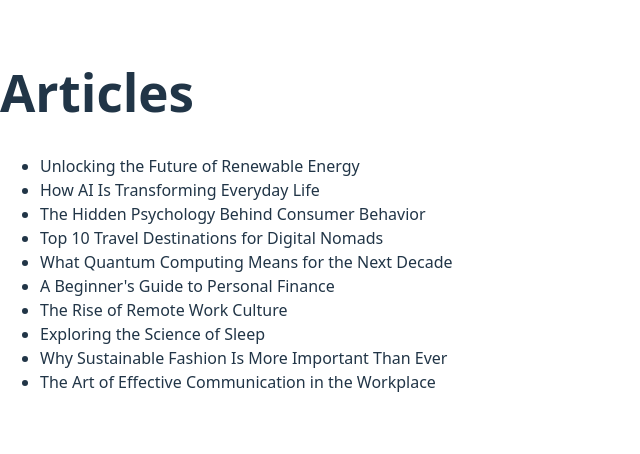
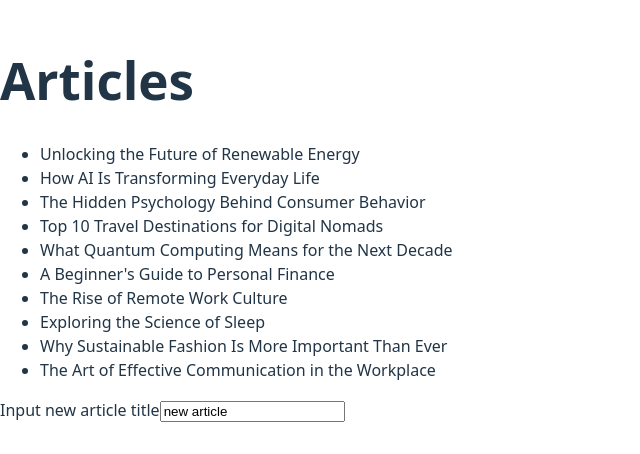
Before and after one commit to murphy-afk/react-form, a React (Vite) app: page / in a window 1280 px wide. Shown: the part 180-634 px from the top of the page, without its empty margins (0-640 px from the left). Built offline with nearby package versions, Linux system fonts and the light colour scheme.

Commit message:
feat: form structure

```diff
--- a/src/App.jsx
+++ b/src/App.jsx
@@ -2,19 +2,31 @@ import { useState } from 'react'
 import './App.css'
 import { articles } from './assets/articleData'
 
+function handleChange() {
+  return
+}
+
 function App() {
-  const [count, setCount] = useState(0)
+  const [newArticle, setNewArticle] = useState('new article')
 
   return (
     <>
       <h1>Articles</h1>
+      {/* article list  */}
       <ul>
-        {articles.map(article => {
+        {articles.map((article, index) => {
           return (
-            <li>{article}</li>
+            <li key={index}>{article}</li>
           )
         })}
       </ul>
+      {/* new article form  */}
+      <form action="submit">
+        <label htmlFor="newTitle">
+          Input new article title
+        </label>
+        <input id='newTitle' type="text" value={newArticle} onChange={handleChange}/>
+      </form>
     </>
   )
 }
```
